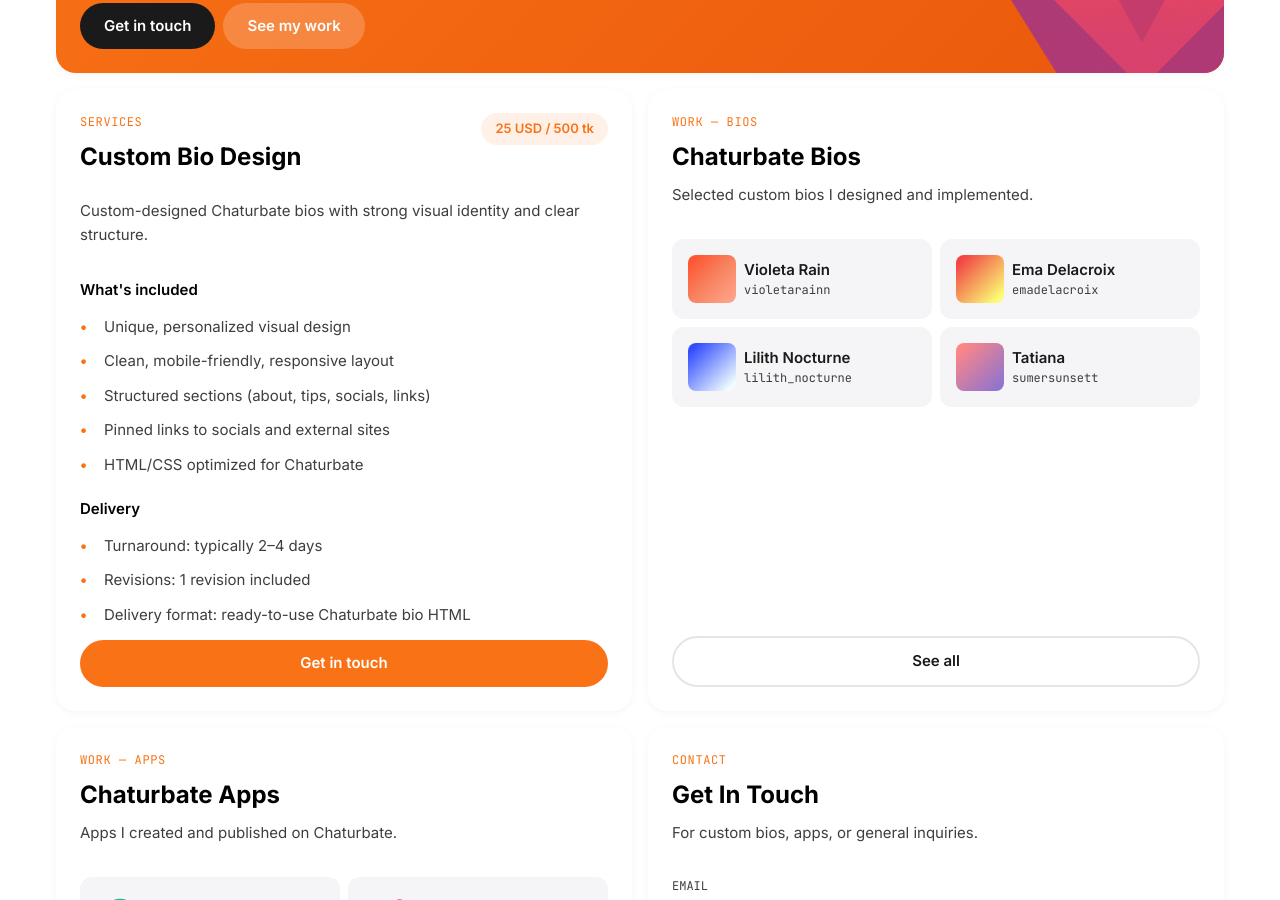
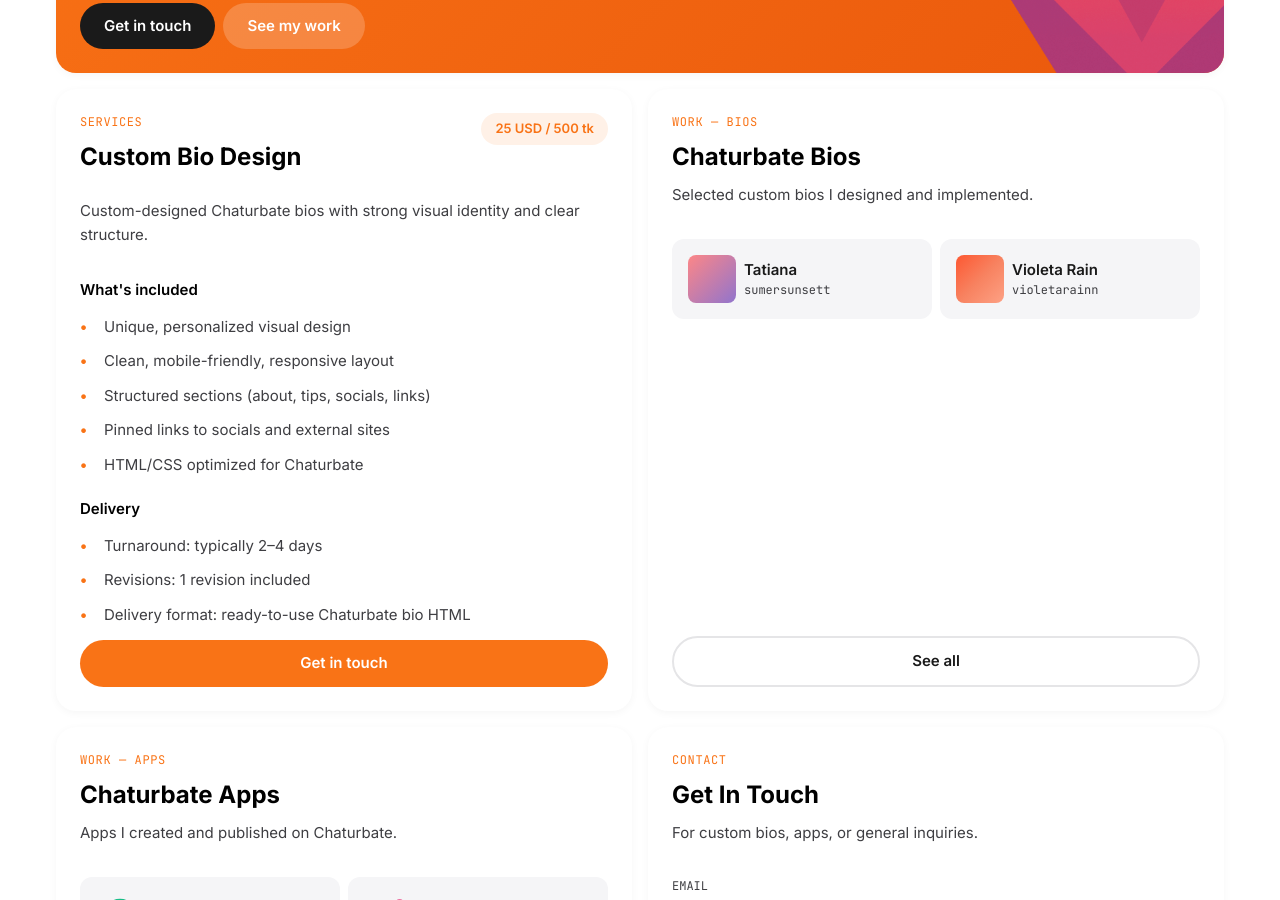
Before and after one commit to byshabito/byshabito.github.io, a Jekyll site: the page built from index.html, in a window 1280 px wide and 900 px high, scrolled down 305 px. Built offline with Jekyll 4.4.1, drawn with Linux system fonts in a browser that asks for light colours.

Commit message:
add featured bios to root page

```diff
--- a/_data/custom_bios/emadelacroix.yaml
+++ b/_data/custom_bios/emadelacroix.yaml
@@ -3,3 +3,4 @@
 color: ["#f01818", "#fdff55"]
 description: ""
 date: 2025-10-02
+featured: false
--- a/_data/custom_bios/lilith_nocturne.yaml
+++ b/_data/custom_bios/lilith_nocturne.yaml
@@ -3,3 +3,4 @@
 color: ["#0022ff", "#f0ffff"]
 description: ""
 date: 2025-10-02
+featured: false
--- a/_data/custom_bios/sumersunsett.yaml
+++ b/_data/custom_bios/sumersunsett.yaml
@@ -3,3 +3,4 @@
 color: ["#ff6b6b", "#7854c2"]
 description: ""
 date: 2025-12-15
+featured: true
--- a/_data/custom_bios/violetarainn.yaml
+++ b/_data/custom_bios/violetarainn.yaml
@@ -3,3 +3,4 @@
 color: ["#ff3000", "#f8653a", "#ff8c68"]
 description: ""
 date: 2025-10-27
+featured: true
--- a/bios/index.html
+++ b/bios/index.html
@@ -51,6 +51,7 @@
           );
           opacity: 0.8;
         "
+        onerror="this.style.display='none'"
       ></div>
     </div>
     <div class="bio-content">
--- a/index.html
+++ b/index.html
@@ -103,8 +103,10 @@
     <p class="bento-desc">Selected custom bios I designed and implemented.</p>
 
     <div class="mini-bento-grid">
+      {% assign bios = site.data["custom_bios"] | where: "featured", true %} {%
+      for bio in bios %} {% assign bio = bio[1] %}
       <a
-        href="https://chaturbate.com/violetarainn"
+        href="https://chaturbate.com/{{ bio.username }}"
         target="_blank"
         rel="noopener noreferrer"
         class="mini-bento-item with-icon"
@@ -113,77 +115,18 @@
           class="mini-bento-icon"
           style="
             background: linear-gradient(
-              135deg,
-              #ff3000 10%,
-              #f8653a 50%,
-              #ff8c68 90%
+              135deg, {{ bio.color | join: ', ' }}
             );
             opacity: 0.8;
           "
           onerror="this.style.display='none'"
         ></div>
         <div>
-          <div class="mini-bento-title">Violeta Rain</div>
-          <div class="mini-bento-tag">violetarainn</div>
+          <div class="mini-bento-title">{{ bio.name }}</div>
+          <div class="mini-bento-tag">{{ bio.username }}</div>
         </div>
       </a>
-      <a
-        href="https://chaturbate.com/emadelacroix"
-        target="_blank"
-        rel="noopener noreferrer"
-        class="mini-bento-item with-icon"
-      >
-        <div
-          class="mini-bento-icon"
-          style="
-            background: linear-gradient(135deg, #f01818 10%, #fdff55 90%);
-            opacity: 0.8;
-          "
-          onerror="this.style.display='none'"
-        ></div>
-        <div>
-          <div class="mini-bento-title">Ema Delacroix</div>
-          <div class="mini-bento-tag">emadelacroix</div>
-        </div>
-      </a>
-      <a
-        href="https://chaturbate.com/lilith_nocturne"
-        target="_blank"
-        rel="noopener noreferrer"
-        class="mini-bento-item with-icon"
-      >
-        <div
-          class="mini-bento-icon"
-          style="
-            background: linear-gradient(135deg, #0022ff 10%, #f0ffff 90%);
-            opacity: 0.8;
-          "
-          onerror="this.style.display='none'"
-        ></div>
-        <div>
-          <div class="mini-bento-title">Lilith Nocturne</div>
-          <div class="mini-bento-tag">lilith_nocturne</div>
-        </div>
-      </a>
-      <a
-        href="https://chaturbate.com/sumersunsett"
-        target="_blank"
-        rel="noopener noreferrer"
-        class="mini-bento-item with-icon"
-      >
-        <div
-          class="mini-bento-icon"
-          style="
-            background: linear-gradient(135deg, #ff6b6b 10%, #7854c2 90%);
-            opacity: 0.8;
-          "
-          onerror="this.style.display='none'"
-        ></div>
-        <div>
-          <div class="mini-bento-title">Tatiana</div>
-          <div class="mini-bento-tag">sumersunsett</div>
-        </div>
-      </a>
+      {% endfor %}
     </div>
     <div
       style="
```
